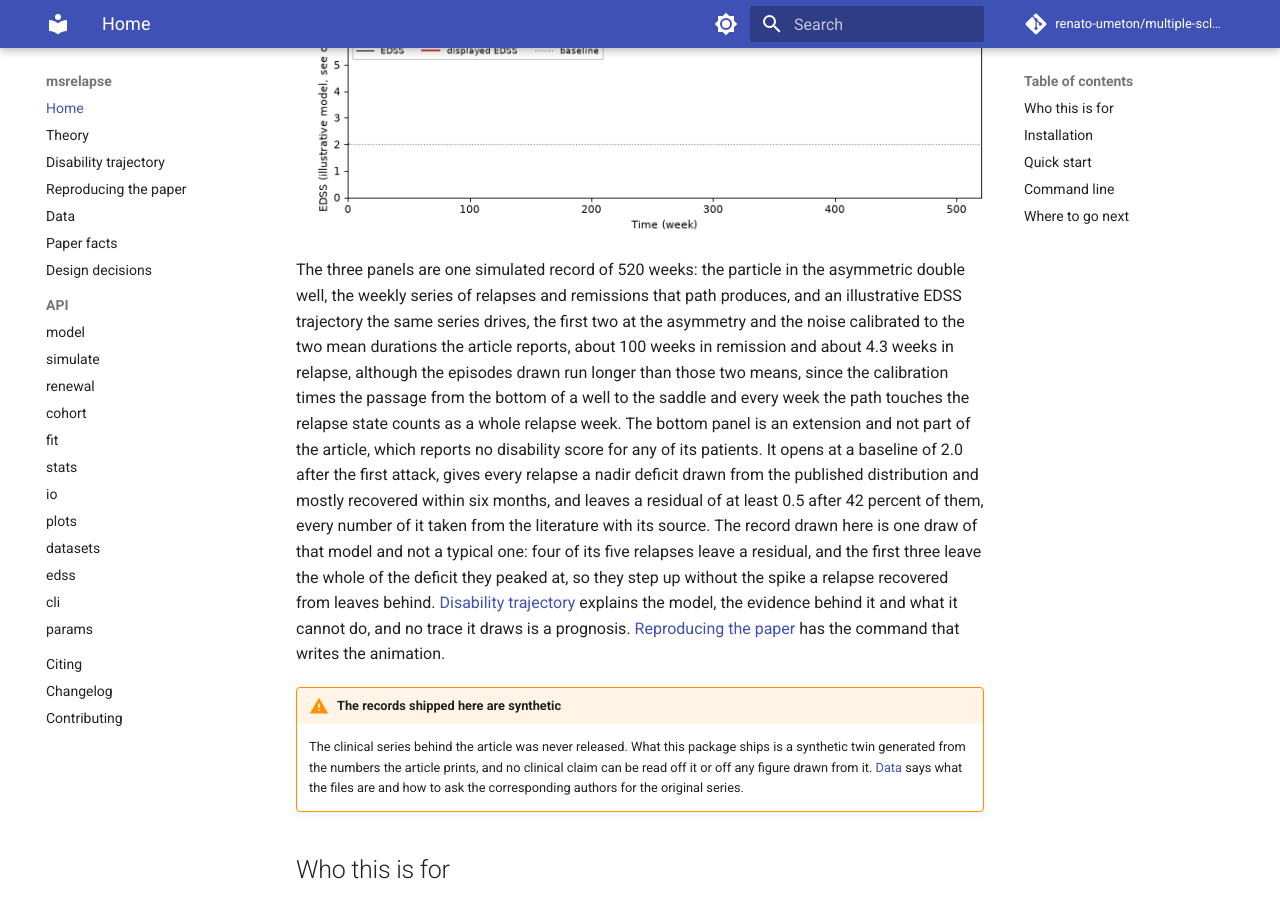
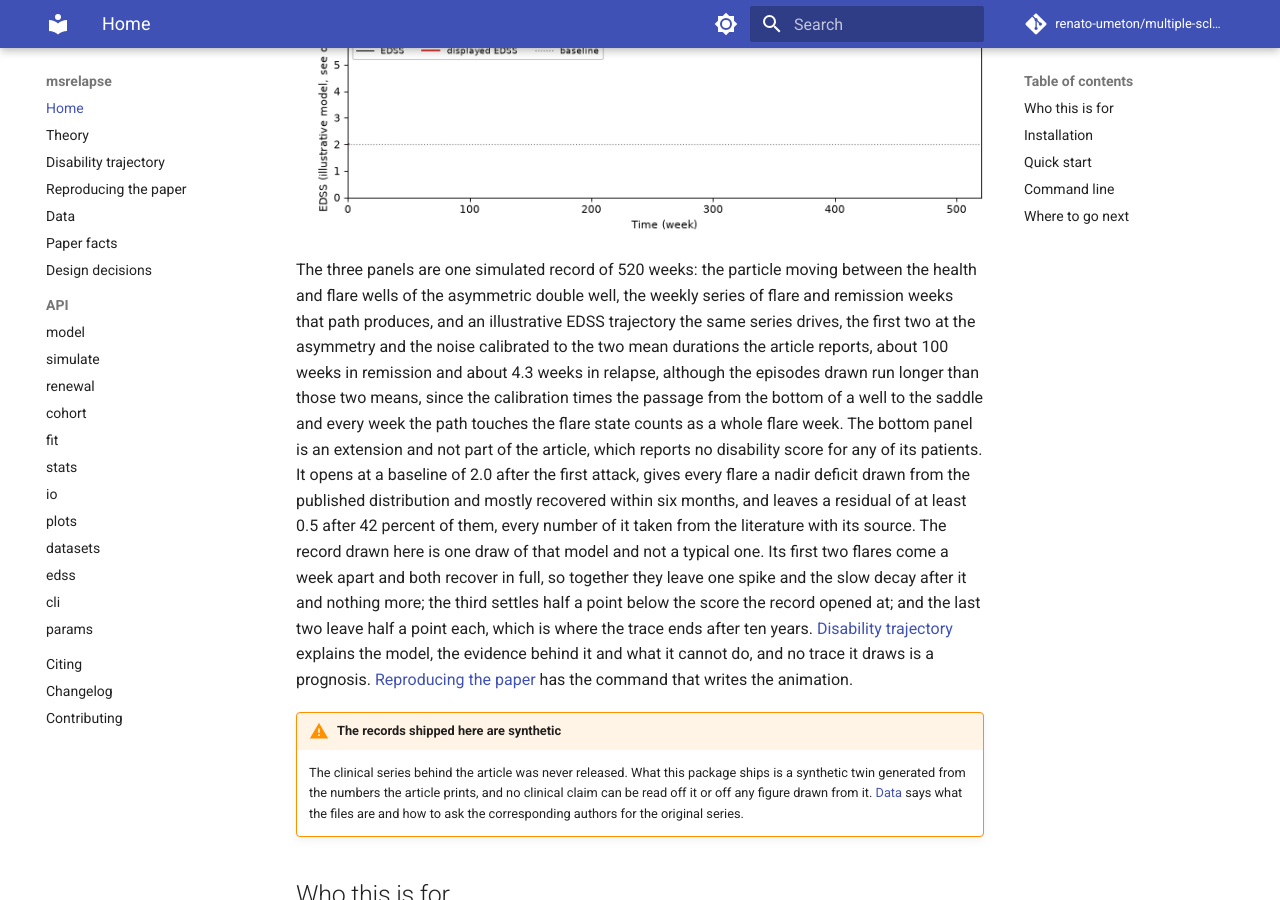
Before and after one commit to renato-umeton/multiple-sclerosis-modeling-bordi, an MkDocs documentation site: the page built from docs/index.md, in a window 1280 px wide and 900 px high, scrolled down 718 px. Built offline with MkDocs 1.6.1 and Material for MkDocs 9.7.7, drawn with Linux system fonts in a browser that asks for light colours; comment, search, counter and statistics services are not loaded.

Commit message:
Label the flare state in figures, captions and notebooks and pick a representative animation seed

```diff
--- a/docs/index.md
+++ b/docs/index.md
@@ -16,25 +16,27 @@ the published numbers end to end.
 > two barrier heights (about 3). Bordi, Umeton et al., Int J Genomics 2013,
 > doi:10.1155/2013/910321.
 
-![One simulated patient over ten years: the particle in the double well, the weekly relapse and remission series, and an illustrative EDSS trajectory](assets/double_well.gif)
+![One simulated patient over ten years: the particle in the double well, the weekly flare and remission series, and an illustrative EDSS trajectory](assets/double_well.gif)
 
-The three panels are one simulated record of 520 weeks: the particle in the
-asymmetric double well, the weekly series of relapses and remissions that path
-produces, and an illustrative EDSS trajectory the same series drives, the first
-two at the asymmetry and the noise calibrated to the two mean durations the
-article reports, about 100 weeks in remission and about 4.3 weeks in relapse,
-although the episodes drawn run longer than those two means, since the
-calibration times the passage from the bottom of a well to the saddle and every
-week the path touches the relapse state counts as a whole relapse week. The
-bottom panel is an extension and not part of the article, which reports no
-disability score for any of its patients. It opens at a baseline of 2.0 after
-the first attack, gives every relapse a nadir deficit drawn from the published
-distribution and mostly recovered within six months, and leaves a residual of
-at least 0.5 after 42 percent of them, every number of it taken from the
-literature with its source. The record drawn here is one draw of that model and
-not a typical one: four of its five relapses leave a residual, and the first
-three leave the whole of the deficit they peaked at, so they step up without
-the spike a relapse recovered from leaves behind.
+The three panels are one simulated record of 520 weeks: the particle moving
+between the health and flare wells of the asymmetric double well, the weekly
+series of flare and remission weeks that path produces, and an illustrative
+EDSS trajectory the same series drives, the first two at the asymmetry and the
+noise calibrated to the two mean durations the article reports, about 100 weeks
+in remission and about 4.3 weeks in relapse, although the episodes drawn run
+longer than those two means, since the calibration times the passage from the
+bottom of a well to the saddle and every week the path touches the flare state
+counts as a whole flare week. The bottom panel is an extension and not part of
+the article, which reports no disability score for any of its patients. It
+opens at a baseline of 2.0 after the first attack, gives every flare a nadir
+deficit drawn from the published distribution and mostly recovered within six
+months, and leaves a residual of at least 0.5 after 42 percent of them, every
+number of it taken from the literature with its source. The record drawn here
+is one draw of that model and not a typical one. Its first two flares come a
+week apart and both recover in full, so together they leave one spike and the
+slow decay after it and nothing more; the third settles half a point below the
+score the record opened at; and the last two leave half a point each, which is
+where the trace ends after ten years.
 [Disability trajectory](disability.md) explains the model, the evidence behind
 it and what it cannot do, and no trace it draws is a prognosis.
 [Reproducing the paper](reproducing.md) has the command that writes the
```
Also changed, not shown: README.md (+21 -19 lines), docs/reproducing.md (+21 -13 lines), docs/theory.md (+2 -1 lines), docs/assets/double_well.gif, docs/assets/double_well_frames.png, 7 other files.
